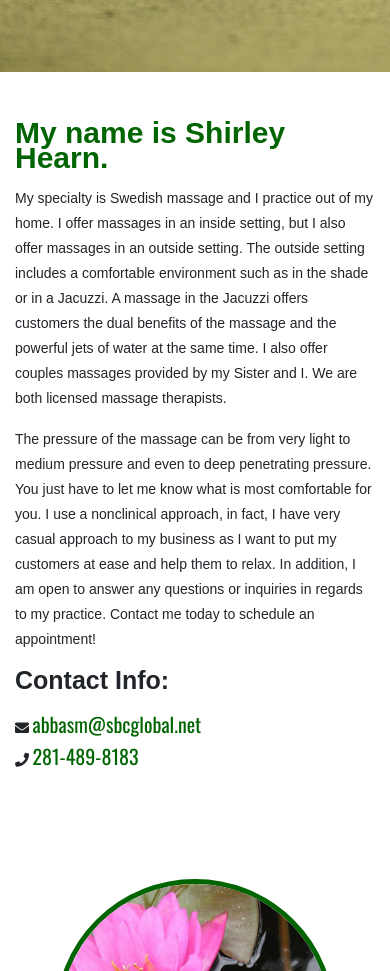
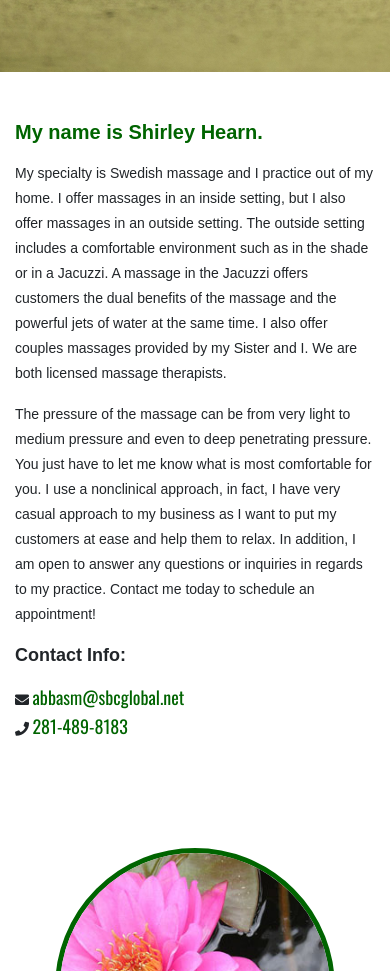
Before and after one commit to silverehiwario/abbamasage, a website: page app/public/index.html in a window 390 px wide. Shown: the part 501-1472 px from the top of the page. Drawn offline with nearby package versions, Linux system fonts and the light colour scheme.

Commit message:
responsive edits

```diff
--- a/app/public/css/style.css
+++ b/app/public/css/style.css
@@ -119,6 +119,15 @@ footer{
     .main-img .row {
       display: none;
     }
+    .content p:first-child {
+      font-size: 20px;
+    }
+    .content p:nth-child(4) {
+      font-size: 18px;
+    }
+    .content a {
+      font-size: 18px;
+    }
   .round-img {
     height: 70%;
   }
```
